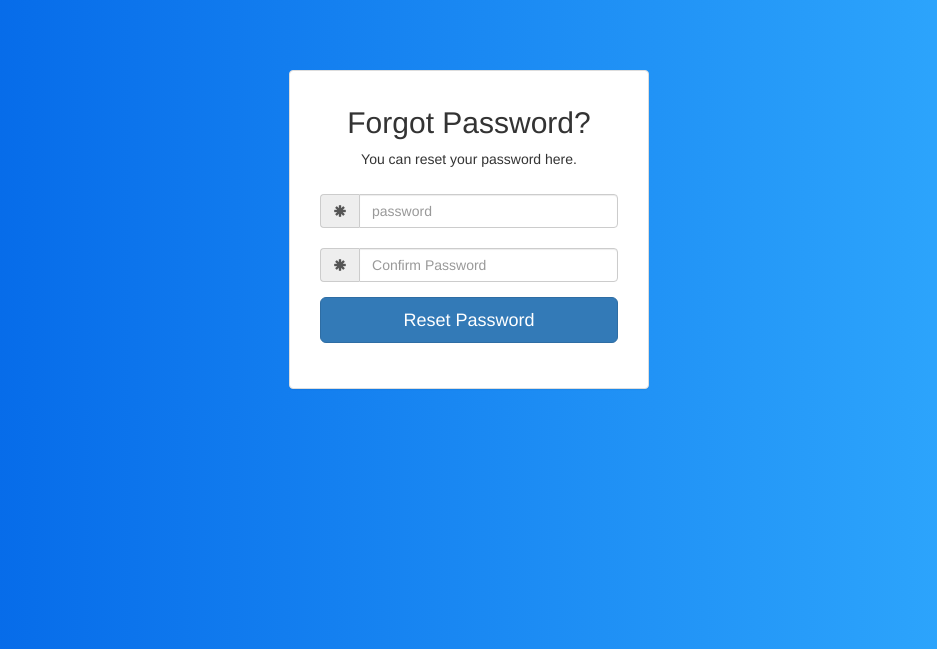
After one commit to Gibson-Gichuru/Table-Banking-chama-, a Flask app: page /confirm/password/reset/1 in a window 1280 px wide. The commit adds this page. Shown: the top 649 px of the page, without its empty margins (171-1108 px from the left). Run offline with Flask 2, Linux system fonts and the light colour scheme; some libraries are stand-ins or nearby versions.

Commit message:
user password reset request

```diff
--- a/app/email.py
+++ b/app/email.py
@@ -15,7 +15,7 @@ def send_email(to, subject, template, **kwargs):
 
     app = current_app._get_current_object()
 
-    msg = Message(app.config['MAIL_SUBJECT_PREFIX'] + "" + subject, sender = app.config['MAIL_SENDER'], recipients = [to])
+    msg = Message(app.config['MAIL_SUBJECT_PREFIX'] + " " + subject, sender = app.config['MAIL_SENDER'], recipients = [to])
 
     msg.body = render_template(template + '.txt', **kwargs)
     msg.html = render_template(template + '.html', **kwargs)
--- a/app/main/form.py
+++ b/app/main/form.py
@@ -59,3 +59,26 @@ class RegistrationForm(FlaskForm):
         if User.query.filter_by(username=field.data).first():
 
             raise ValidationError("Username aready in use")
+
+
+
+class FogotPasswordForm(FlaskForm):
+
+    email = StringField("email", validators=[DataRequired(), Length(1, 64), Email()])
+
+    submit = SubmitField("Register")
+
+class PasswordRestForm(FlaskForm):
+
+    password = PasswordField(
+        "password",
+        validators=[
+            DataRequired(),
+            EqualTo("password2", message="password must match"),
+        ],
+    )
+
+    password2 = PasswordField("confirm password", validators=[DataRequired()])
+
+
+    submit = SubmitField("Reset")
--- a/app/main/views.py
+++ b/app/main/views.py
@@ -3,7 +3,7 @@ import flask
 from flask.helpers import url_for
 from . import main
 
-from .form import  RegistrationForm
+from .form import  RegistrationForm, FogotPasswordForm, PasswordRestForm
 
 from app.models import User
 
@@ -34,7 +34,7 @@ def join():
         send_email(
             user.email,
             "account Creation",
-            "email",
+            "email/email",
             token = user.generate_confirmation_token(),
             user = user
 
@@ -59,3 +59,51 @@ def confirm(token):
         flash("Unable To confirm account")
 
     return render_template("confirm.html")
+
+
+@main.route("/forgot_password", methods=["POST", "GET"])
+def forgot_password():
+
+    form = FogotPasswordForm()
+
+    if form.validate_on_submit():
+
+        user = User.query.filter_by(email = form.email.data).first()
+
+        if user is None:
+
+            flash("Email Not Registered")
+
+
+        send_email(
+            user.email,
+            "Account Password Reset",
+            "email/password",
+            user = user,
+            token = user.generate_reset_token()
+            )
+
+        flash(f"Reset Password Link Sent to {user.email}")
+
+    return render_template('forgot_password.html', form = form)
+
+
+@main.route("/confirm/password/reset/<token>", methods = ["POST", "GET"])
+def confirm_reset(token):
+
+    form = PasswordRestForm()
+
+    if form.validate_on_submit():
+
+        if User.reset_password(token, form.password.data):
+
+            flash("Password reset Successfull")
+
+            return render_template("password_reset.html", form = form)
+
+        else:
+
+            flash("Password reset Failed")
+            return render_template("password_reset.html", form = form)
+
+    return render_template('password_reset.html', form = form)
--- a/app/static/styles.css
+++ b/app/static/styles.css
@@ -25,3 +25,7 @@ body {
     color: white !important;
     background-color: #3b5998;
   }
+
+  .form-gap {
+    padding-top: 70px;
+}
--- /dev/null
+++ b/app/templates/password_reset.html
@@ -0,0 +1,70 @@
+<!DOCTYPE html>
+<html lang="en">
+  <head>
+    <meta charset="utf-8">
+    <meta http-equiv="X-UA-Compatible" content="IE=edge">
+    <meta name="viewport" content="width=device-width, initial-scale=1">
+    <!-- The above 3 meta tags *must* come first in the head; any other head content must come *after* these tags -->
+    <link href="//maxcdn.bootstrapcdn.com/bootstrap/3.3.0/css/bootstrap.min.css" rel="stylesheet" id="bootstrap-css">
+    <script src="//maxcdn.bootstrapcdn.com/bootstrap/3.3.0/js/bootstrap.min.js"></script>
+    <script src="//code.jquery.com/jquery-1.11.1.min.js"></script>
+    <title> | Account Confirmation</title>
+    <div class="form-gap"></div>
+    <div class="container">
+        <div class="row">
+            <div class="col-md-4 col-md-offset-4">
+                <div class="panel panel-default">
+                  <div class="panel-body">
+                    <div class="text-center">
+                      <h3><i class="fa fa-lock fa-4x"></i></h3>
+                      <h2 class="text-center">Forgot Password?</h2>
+                      <p>You can reset your password here.</p>
+                      <div class="panel-body">
+                        {% with messages = get_flashed_messages(with_categories=true) %}
+                            {% if messages %}
+                                {% for category, message in messages %}
+                                    {% if category == 'message' %}
+                                    <div class="alert alert-warning" role="alert">
+                                    {% else %}
+                                    <div class="alert alert-{{ category }}" role="alert">
+                                    {% endif %}
+                                    {{ message }}
+                                    </div>
+                                {% endfor %}
+                            {% endif %}
+                        {% endwith %}
+
+                        <form method="POST">
+                            {{ form.csrf_token }}
+                          <div class="form-group">
+                            <div class="input-group">
+                              <span class="input-group-addon"><i class="glyphicon glyphicon-asterisk color-blue"></i></span>
+                                {{form.password(class ="form-control", id="email", placeholder="password")}}
+                            </div>
+                            <br>
+                            <div class="form-group">
+                                <div class="input-group">
+                                  <span class="input-group-addon"><i class="glyphicon glyphicon-asterisk color-blue"></i></span>
+                                    {{form.password2(class ="form-control", id="email", placeholder="Confirm Password")}}
+                                </div>
+                          </div>
+                          <div class="form-group">
+                            <input name="recover-submit" class="btn btn-lg btn-primary btn-block" value="Reset Password" type="submit">
+                          </div>
+
+                          <input type="hidden" class="hide" name="token" id="token" value="">
+                        </form>
+
+                      </div>
+                    </div>
+                  </div>
+                </div>
+              </div>
+        </div>
+    </div>
+
+    <!-- Bootstrap -->
+
+    <link rel="stylesheet" type="text/css" href="{{ url_for('static', filename = '/styles.css')}}">
+  </head>
+  <body>
```
Also changed, not shown: app/models.py (+34 -0 lines), app/templates/confirm.html (+19 -0 lines), app/templates/email/password.html (added, +12 -0 lines), app/templates/email/password.txt (added, +16 -0 lines), app/templates/forgot_password.html (added, +64 -0 lines), app/templates/email/email.html (renamed from app/templates/email.html), app/templates/email/email.txt (renamed from app/templates/email.txt).
